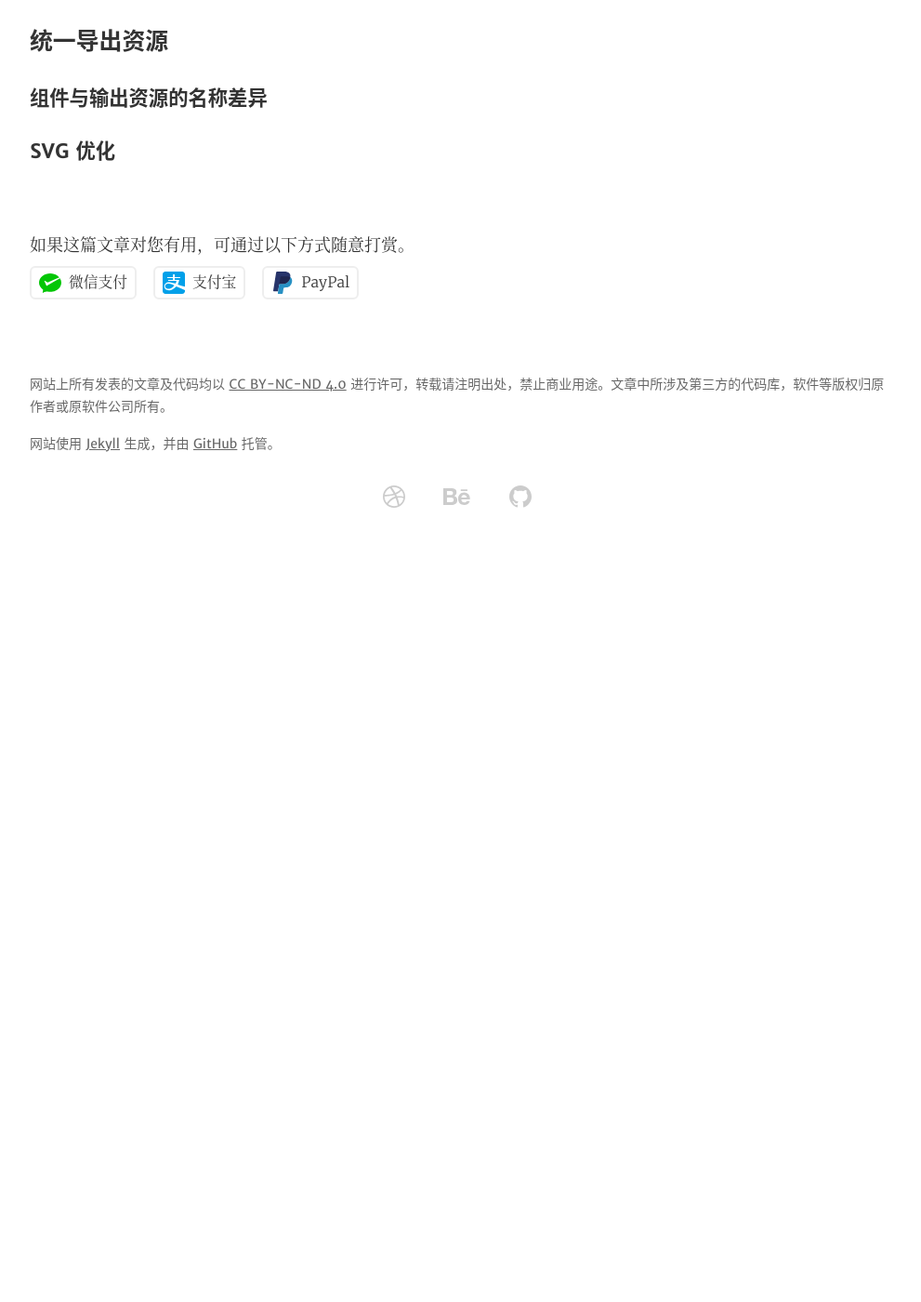
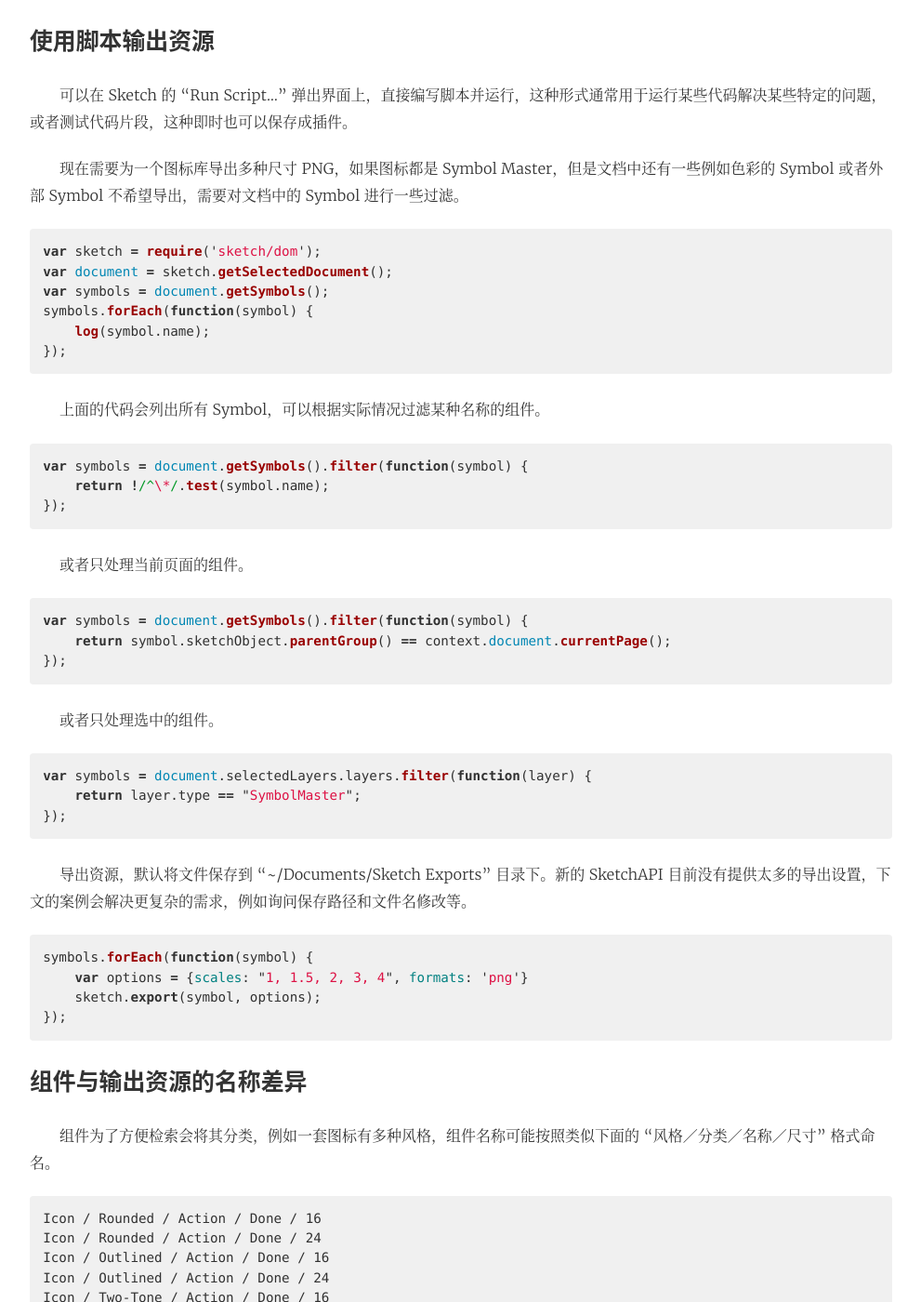
Before and after one commit to Ashung/ashung.github.io, a Jekyll site: the page built from _posts/2018-04-13-deep-into-sketch-library-part-3.md, in a window 1280 px wide and 1400 px high, scrolled down 3449 px. Shown: the whole window at 93% size, without its empty margins (144-1135 px from the left). Built offline with Jekyll 4.4.1, drawn with Linux system fonts in a browser that asks for light colours; comment, search, counter and statistics services are not loaded; before the commit the page ends 4079 px from its top, so only the background shows below that; some of the changed text lies outside the part shown.

Commit message:
使用脚本输出资源

````diff
--- a/_posts/2018-04-13-deep-into-sketch-library-part3.md
+++ b/_posts/2018-04-13-deep-into-sketch-library-part-3.md
@@ -130,8 +130,74 @@ appcast.xml 格式如下，格式与上文的远端库 XML 相似，需要保存
 
 建议把整个项目托管在类似 GitHub/GitLab 之类的程序上，程序会给整个项目一个类似 `https://github.com/user/project/archive/master.zip` 的压缩包格式地址，或者利用 Releases / Tags 功能将某次提交作为发布版本，这样就不需要人工打包插件。然后利用一个小脚本将日期之类的值作为 “appcast.xml” 和 “manifest.json” 这两个文件的版本号信息。
 
-## 统一导出资源
+## 使用脚本输出资源
 
-### 组件与输出资源的名称差异
+可以在 Sketch 的 “Run Script...” 弹出界面上，直接编写脚本并运行，这种形式通常用于运行某些代码解决某些特定的问题，或者测试代码片段，这种即时也可以保存成插件。
 
-### SVG 优化
+现在需要为一个图标库导出多种尺寸 PNG，如果图标都是 Symbol Master，但是文档中还有一些例如色彩的 Symbol 或者外部 Symbol 不希望导出，需要对文档中的 Symbol 进行一些过滤。
+
+```javascript
+var sketch = require('sketch/dom');
+var document = sketch.getSelectedDocument();
+var symbols = document.getSymbols();
+symbols.forEach(function(symbol) {
+    log(symbol.name);
+});
+```
+
+上面的代码会列出所有  Symbol，可以根据实际情况过滤某种名称的组件。
+
+```javascript
+var symbols = document.getSymbols().filter(function(symbol) {
+    return !/^\*/.test(symbol.name);
+});
+```
+
+或者只处理当前页面的组件。
+
+```javascript
+var symbols = document.getSymbols().filter(function(symbol) {
+    return symbol.sketchObject.parentGroup() == context.document.currentPage();
+});
+```
+
+或者只处理选中的组件。
+
+```javascript
+var symbols = document.selectedLayers.layers.filter(function(layer) {
+    return layer.type == "SymbolMaster";
+});
+```
+
+导出资源，默认将文件保存到 “~/Documents/Sketch Exports” 目录下。新的 SketchAPI 目前没有提供太多的导出设置，下文的案例会解决更复杂的需求，例如询问保存路径和文件名修改等。
+
+```javascript
+symbols.forEach(function(symbol) {
+    var options = {scales: "1, 1.5, 2, 3, 4", formats: 'png'}
+    sketch.export(symbol, options);
+});
+```
+
+## 组件与输出资源的名称差异
+
+组件为了方便检索会将其分类，例如一套图标有多种风格，组件名称可能按照类似下面的 “风格／分类／名称／尺寸” 格式命名。
+
+```
+Icon / Rounded / Action / Done / 16
+Icon / Rounded / Action / Done / 24
+Icon / Outlined / Action / Done / 16
+Icon / Outlined / Action / Done / 24
+Icon / Two-Tone / Action / Done / 16
+Icon / Two-Tone / Action / Done / 24
+```
+
+而资源却希望保存成类似下面的格式，还有多种尺寸资源。用传统增加切片，并修改图层名的方式工作量非常大。
+
+```
+round/action/drawable-xhdpi/ic_done_16dp.png
+round/action/drawable-xhdpi/ic_done_24dp.png
+outlined/action/drawable-xhdpi/ic_done_16dp.png
+outlined/action/drawable-xhdpi/ic_done_24dp.png
+twotone/action/drawable-xhdpi/ic_done_16dp.png
+twotone/action/drawable-xhdpi/ic_done_24dp.png
+```
````
Also changed, not shown: other parts of _posts/2018-04-13-deep-into-sketch-library-part-3.md (+1 -1 lines), _posts/2018-04-11-deep-into-sketch-library-part-2.md (renamed from _posts/2018-04-11-deep-into-sketch-library-part2.md, +24 -2 lines), _posts/2018-03-30-deep-into-sketch-library-part-1.md (renamed from _posts/2018-03-30-deep-into-sketch-library-part1.md), images/deep-into-sketch-library/automate_export_clean_code_svg.png (added).
